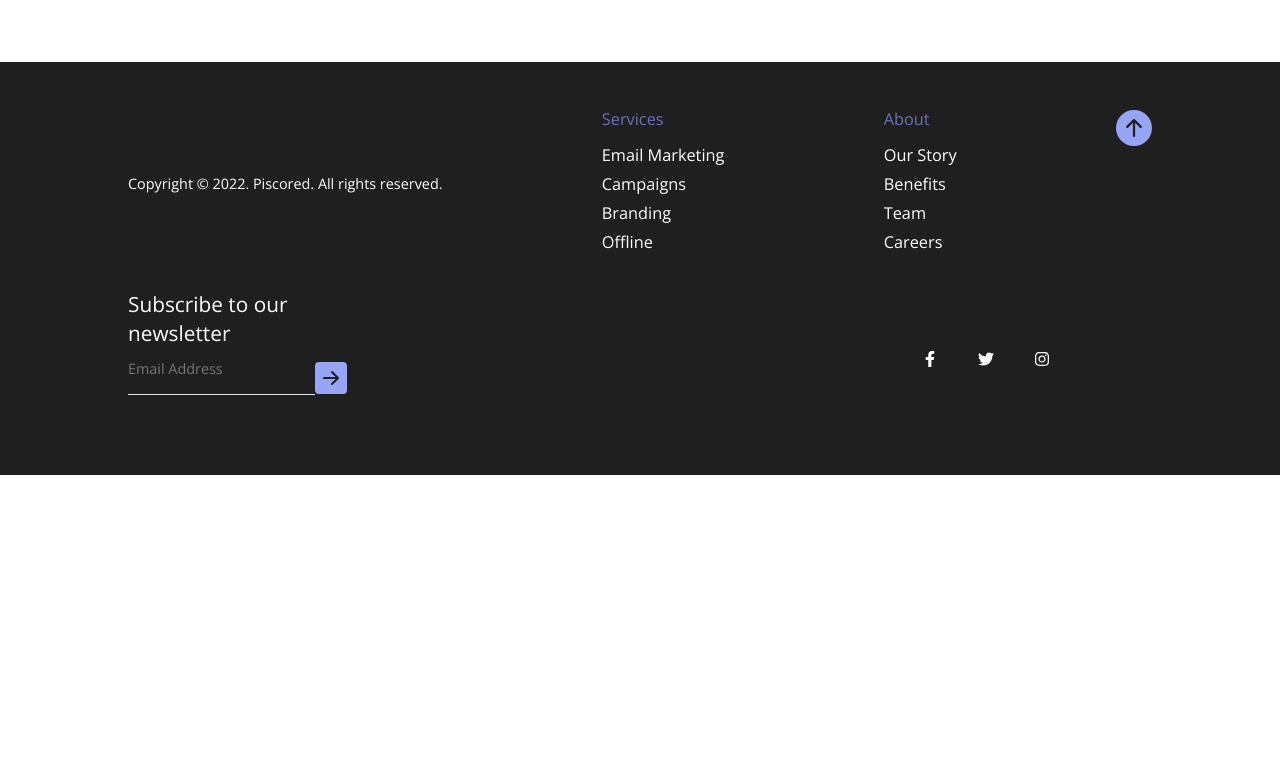
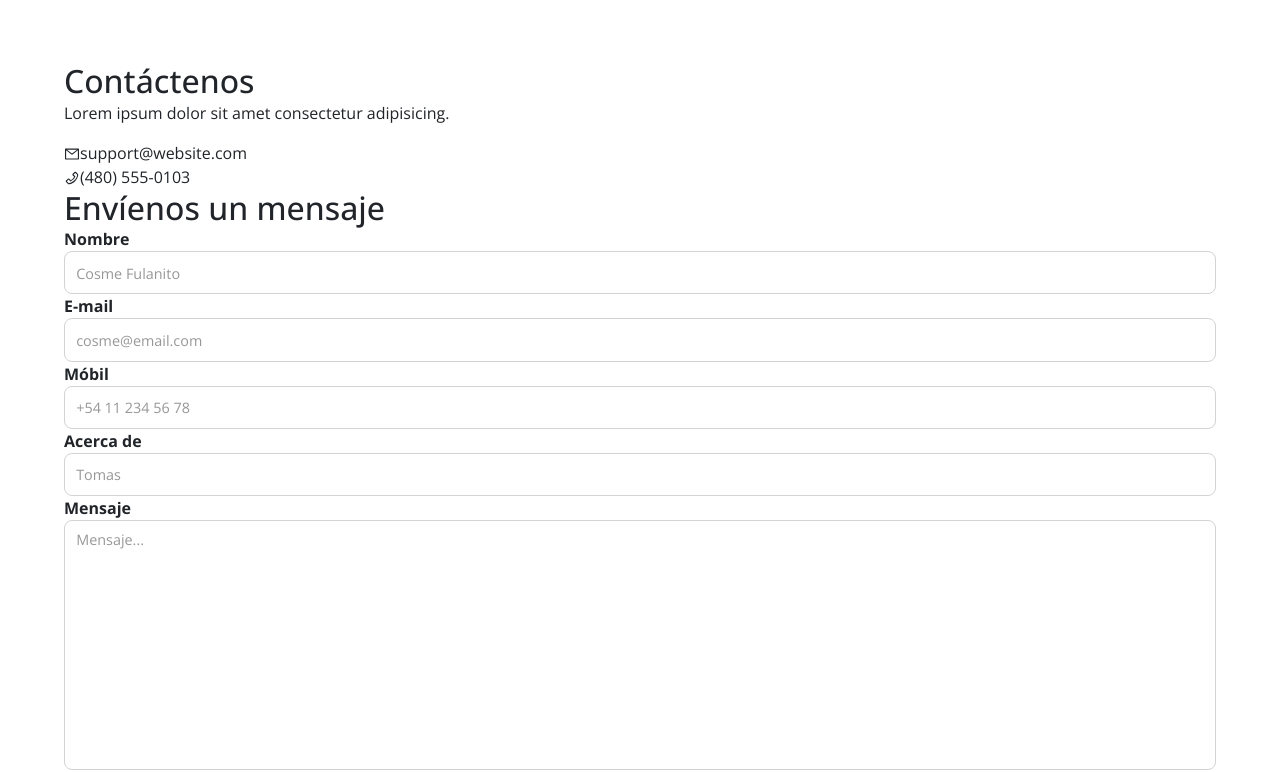
Before and after one commit to No-Country/S1-02-T-frontEnd, a React (Create React App) app: page / in a window 1280 px wide. Shown: the part 1969-2741 px from the top of the page. Before the commit the page ends 2444 px from the top, so only its background shows below. Built offline with nearby package versions, Linux system fonts and the light colour scheme; no server answers.

Commit message:
Forms CSS

```diff
--- a/src/CSS/index.sass
+++ b/src/CSS/index.sass
@@ -20,6 +20,10 @@ $color-background-2: #cacbff
 // Transition:
 $transition-03: 0.3s linear all
 $transition-02: 0.3s linear all
+// Forms:
+$input-focus-color: #1F51FF
+$input-validation-ok: #00CD6B
+$input-validation-error: #FF3131
 
 // === Globals ===
 *
@@ -113,6 +117,44 @@ button
         #btnArrow
             color: $color-neutral-white
 
+// Forms
+.single-input
+    display: flex
+    flex-direction: column
+    label
+        color: $color-neutral-black
+        font-weight: 700
+        font-size: 1rem
+    input
+        border: 1px solid lightgray
+        border-radius: 0.5rem
+        height: 2.7rem
+        padding-left: 0.7rem
+        font-size: 1rem
+        &:focus
+            border: 1px solid $input-focus-color !important
+    input::placeholder
+        font-weight: 400
+        font-size: 0.9rem
+        opacity: 0.75
+
+.single-textarea
+    display: flex
+    flex-direction: column
+    label
+        color: $color-neutral-black
+        font-weight: 700
+        font-size: 1rem
+    textarea
+        resize: none
+        border: 1px solid lightgray
+        border-radius: 0.5rem
+        padding-left: 0.7rem
+        padding-top: 0.5rem
+    textarea::placeholder
+        font-weight: 400
+        font-size: 0.9rem
+        opacity: 0.75
 // === Queries ===
 @media (min-width: 980px)
     .section-title
--- /dev/null
+++ b/src/Pages/Contacto/Contacto.jsx
@@ -0,0 +1,80 @@
+import React from "react";
+import { AiOutlineMail, AiOutlinePhone } from "react-icons/ai";
+
+import "./Contacto.sass";
+
+const Contacto = () => {
+	return (
+		<section className="section contact-sect">
+			<div className="section-center">
+				<div className="contact-container">
+					<div className="contact-top">
+						<h2>Contáctenos</h2>
+						<p>Lorem ipsum dolor sit amet consectetur adipisicing.</p>
+						<div className="contact-cta">
+							<AiOutlineMail></AiOutlineMail>
+							<span>support@website.com</span>
+						</div>
+						<div className="contact-cta">
+							<AiOutlinePhone></AiOutlinePhone>
+							<span>(480) 555-0103</span>
+						</div>
+					</div>
+					<div className="contact-bottom">
+						<h2>Envíenos un mensaje</h2>
+						<form action="" className="contact-form">
+							<div className="single-input">
+								<label htmlFor="name">Nombre</label>
+								<input
+									name="name"
+									id="name"
+									type="text"
+									placeholder="Cosme Fulanito"
+								/>
+							</div>
+							<div className="single-input">
+								<label htmlFor="email">E-mail</label>
+								<input
+									name="email"
+									id="email"
+									type="email"
+									placeholder="cosme@email.com"
+								/>
+							</div>
+							<div className="single-input">
+								<label htmlFor="phone">Móbil</label>
+								<input
+									name="phone"
+									id="phone"
+									type="text"
+									placeholder="+54 11 234 56 78"
+								/>
+							</div>
+							<div className="single-input">
+								<label htmlFor="subject">Acerca de</label>
+								<input
+									name="subject"
+									id="subject"
+									type="text"
+									placeholder="Tomas"
+								/>
+							</div>
+							<div className="single-textarea">
+								<label htmlFor="message">Mensaje</label>
+								<textarea
+									name="message"
+									id="message"
+									cols="30"
+									rows="10"
+									placeholder="Mensaje..."
+								></textarea>
+							</div>
+						</form>
+					</div>
+				</div>
+			</div>
+		</section>
+	);
+};
+
+export default Contacto;
--- /dev/null
+++ b/src/Pages/Contacto/Contacto.sass
@@ -0,0 +1 @@
+@import "../../CSS/index.sass"
--- a/src/Pages/Homepage/Homepage.jsx
+++ b/src/Pages/Homepage/Homepage.jsx
@@ -2,9 +2,10 @@ import React, { Fragment } from "react";
 import "./Homepage.sass";
 
 import Banner from "../Banner/Banner";
-import Services from "../Services/Services";
 import Professions from "../Professions/Professions";
 import CallToAction from "../CallToAction/CallToAction";
+import Services from "../Services/Services";
+import Contacto from "../Contacto/Contacto";
 
 import { ProfessionsProvider } from "../../Context/professions_context";
 
@@ -17,6 +18,7 @@ const Homepage = () => {
 			</ProfessionsProvider>
 			<CallToAction></CallToAction>
 			<Services></Services>
+			<Contacto></Contacto>
 		</Fragment>
 	);
 };
```
